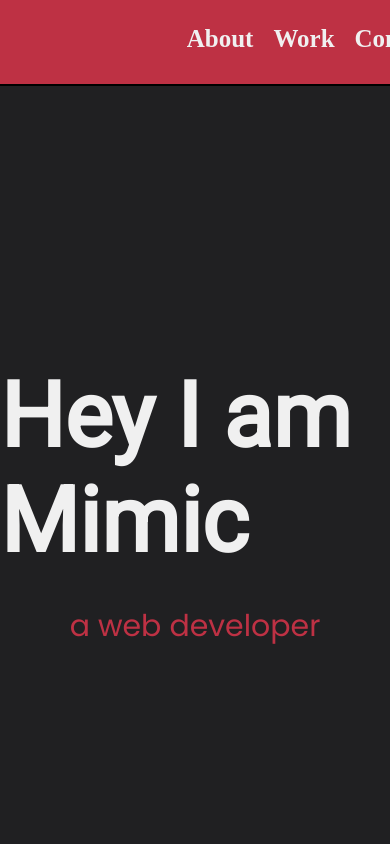
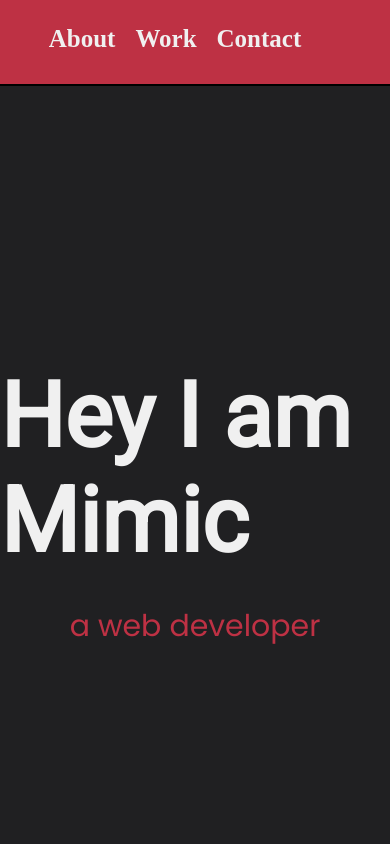
Before and after one commit to amz780/build-a-personal-portfolio, a plain HTML site: page index.html in a window 390 px wide. Shown: the top 844 px of the page. Drawn offline with Linux system fonts and the light colour scheme.

Commit message:
add media query

```diff
--- a/index.html
+++ b/index.html
@@ -68,6 +68,22 @@
             background-color: var(--red);
             padding-right: 2rem;
             box-shadow: 0 2px black;
+        }
+        @media  screen and (max-width: 600px) {
+
+
+        nav#navbar.nav{
+            position: fixed;
+            top: 0;
+            width: 100%;
+            height: 10vh;
+            display: flex;
+            justify-content: center;
+            align-items: stretch;
+            background-color: var(--red);
+            padding-right: 2rem;
+            box-shadow: 0 2px black;
+        }
         }
         nav #nav-list{
             display: flex;
```
